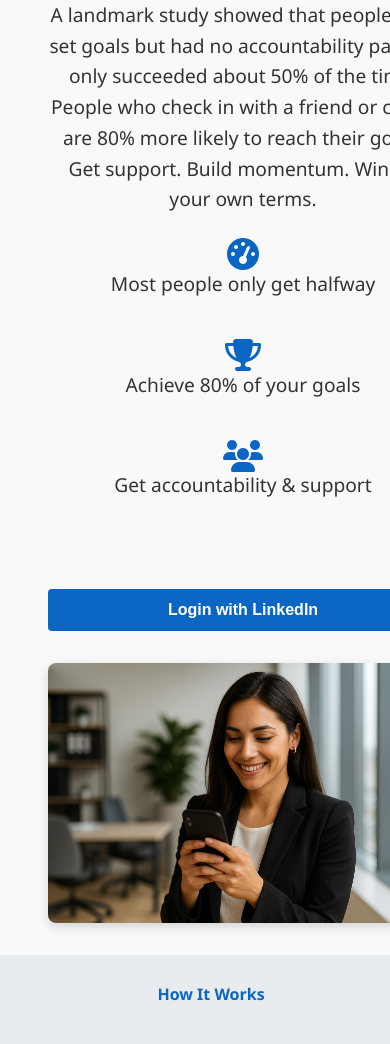
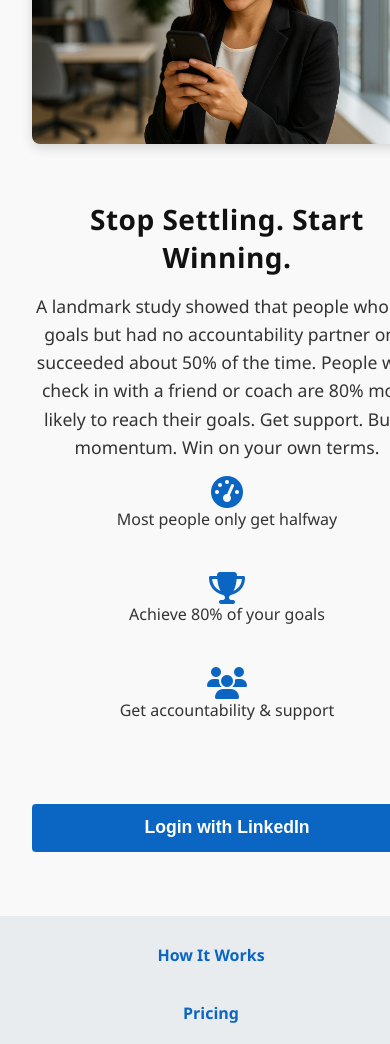
Before and after one commit to MAM1967/LinkedGoalsWeb, a plain HTML site: page index.html in a window 390 px wide. Shown: the part 335-1379 px from the top of the page. Drawn offline with Linux system fonts and the light colour scheme.

Commit message:
Feat: Optimized hero section for mobile responsiveness

```diff
--- a/css/style.css
+++ b/css/style.css
@@ -82,6 +82,8 @@ p {
   flex-wrap: wrap;
   width: 100%;
   gap: 2rem;
+  margin-bottom: 2rem;
+  text-align: left;
 }
 
 .hero-copy {
@@ -271,10 +273,30 @@ p {
     padding: 2rem 1rem;
   }
 
+  .hero {
+    padding: 2rem 1rem; /* Adjust hero padding for mobile */
+  }
+
+  .hero-heading {
+    font-size: 2.25rem; /* Slightly smaller h1 for mobile */
+    margin-bottom: 1rem;
+  }
+
+  .hero-copy h2 {
+    font-size: 1.75rem; /* Smaller h2 for mobile */
+    text-align: center; /* Center hero subheading */
+  }
+
+  .hero-copy p {
+    text-align: center; /* Center hero paragraph */
+    font-size: 1.1rem; /* Adjust paragraph font size for mobile if needed */
+    margin-bottom: 1.5rem;
+  }
+
   .hero-layout,
-  .features-container,
-  .columns-container,
-  .steps-container,
+  .features-container, /* This class seems to be from a removed section, keeping for now if used elsewhere */
+  .columns-container, /* Ensure this doesn't conflict if used by other sections */
+  .steps-container, /* This class seems to be from a removed section */
   .pricing-tiers-container {
     flex-direction: column;
     gap: 2rem;
@@ -292,9 +314,20 @@ p {
     max-width: 100%;
   }
 
+  .hero-visual {
+    order: -1; /* Display image above text on mobile */
+    margin-bottom: 1.5rem; /* Add some space below the image */
+  }
+
   .hero-icons {
     flex-direction: column;
     align-items: center;
+    gap: 1.5rem; /* Adjust gap for stacked icons */
+    width: 100%; /* Ensure icons container takes full width */
+  }
+
+  .hero-icons div p {
+    font-size: 1rem; /* Adjust icon text size for mobile */
   }
 
   .problem-solution-how-it-works .columns-container {
@@ -313,6 +346,38 @@ p {
   .how-it-works-steps {
     flex-direction: column; /* Stack steps vertically on mobile */
     align-items: center;
+  }
+
+  .mobile-cta {
+    display: block; /* Show mobile CTA */
+    padding: 0.85rem 1.5rem; /* Ensure consistent padding with other main CTAs */
+    font-size: 1.1rem; /* Ensure consistent font size */
+    width: auto; /* Allow button to size to content or set a specific width/max-width */
+    min-width: 200px; /* Give it a decent minimum width */
+  }
+
+  /* Adjust hero layout for mobile CTA -- already covered by .hero-copy centering */
+  /* .hero-copy {
+    display: flex;
+    flex-direction: column;
+    align-items: center;
+  } */
+  /* .hero-copy p {
+    text-align: center;
+  } */
+  /* .hero-icons {
+    width: 100%;
+  } */
+
+  /* Adjust pricing tiers for mobile */
+  .pricing-tiers-container {
+    flex-direction: column;
+    align-items: center;
+  }
+
+  .pricing-tier {
+    flex: 1 1 100%; /* Full width on mobile */
+    max-width: 100%; /* Ensure it doesn't exceed container */
   }
 }
 
```
